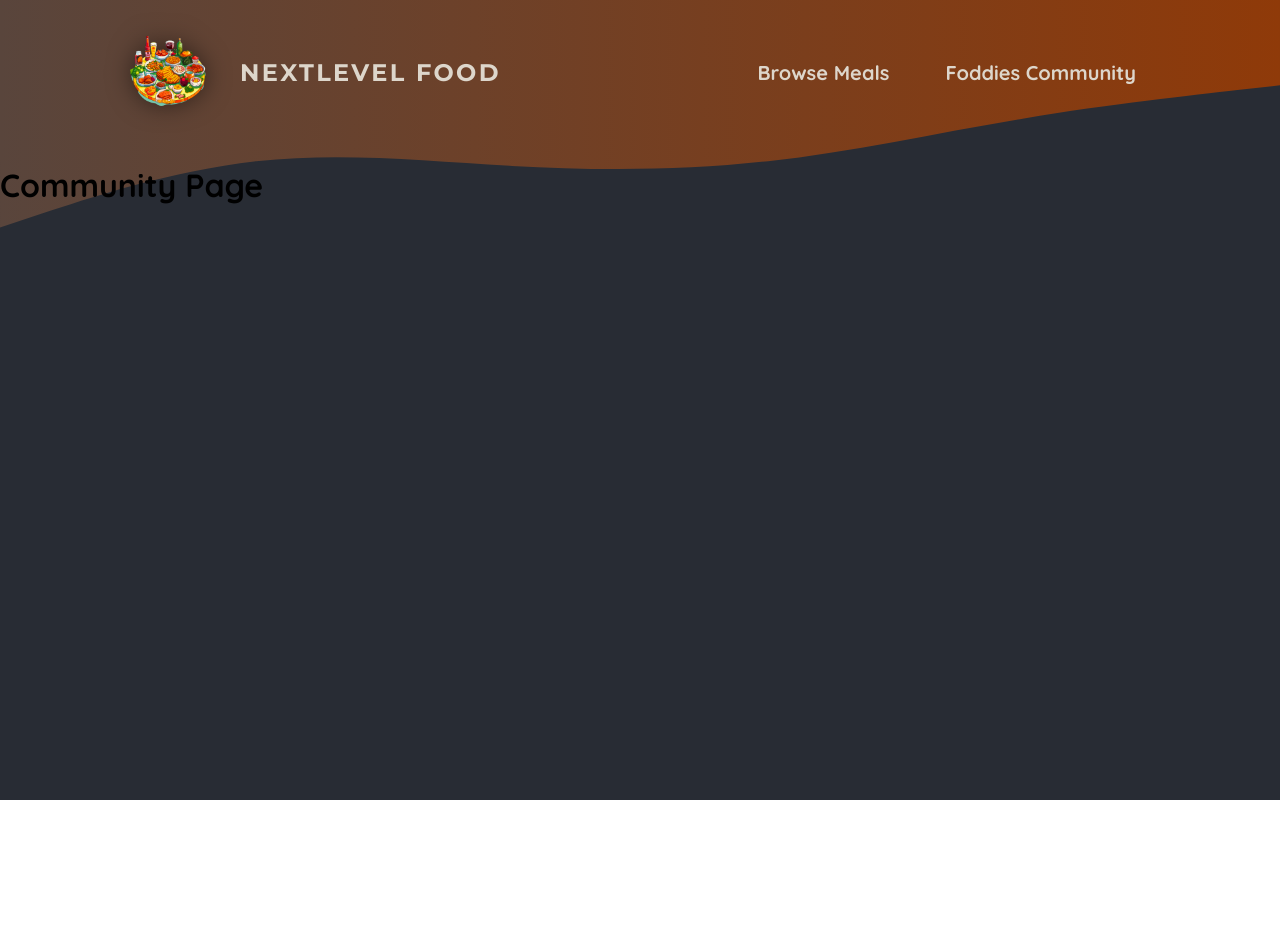
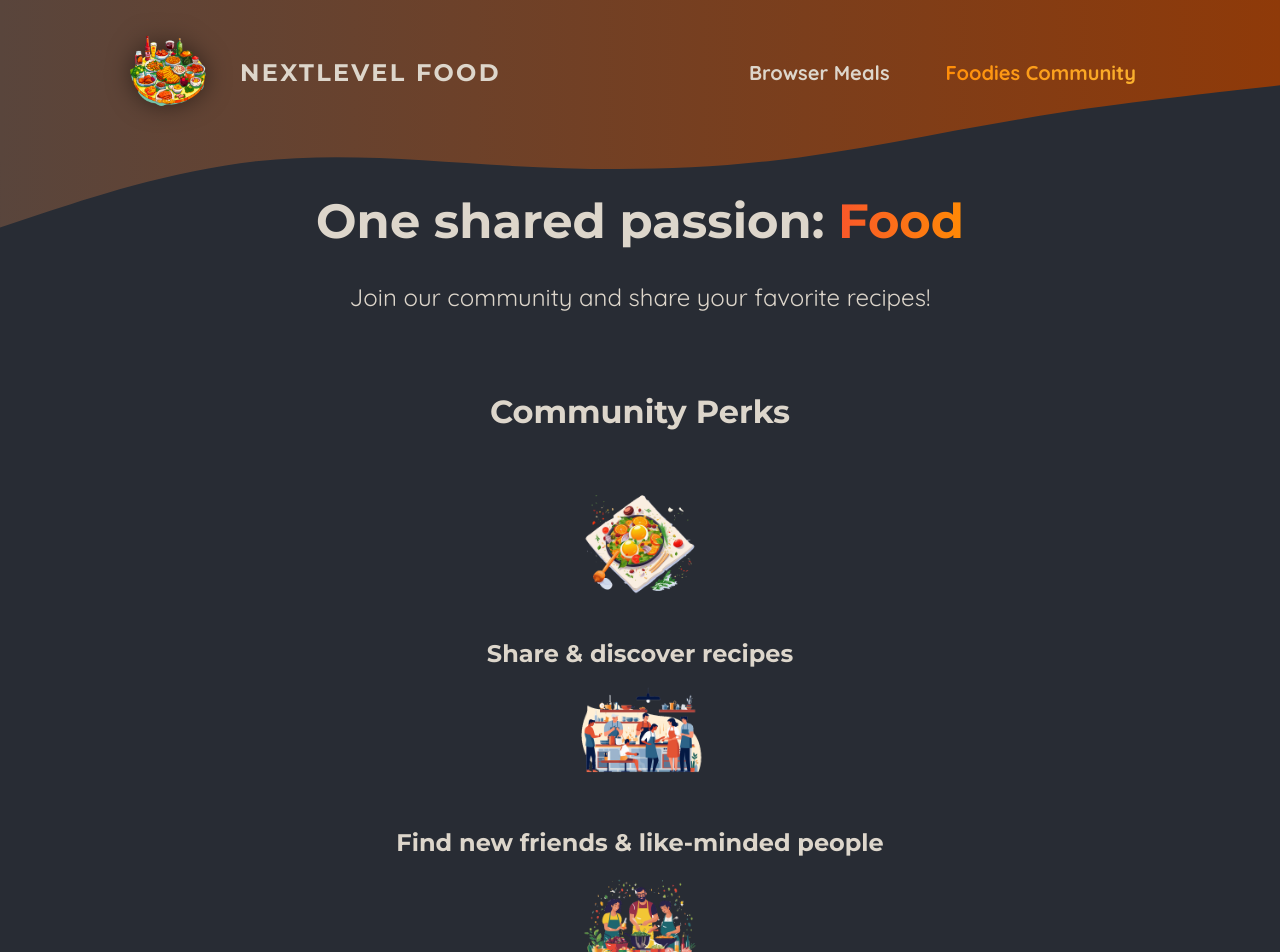
Before and after one commit to Rasyidannas/react-the-complete-guide-courses, a Next.js app in the folder my-code/foodies-app-Nextjs/: page /community in a window 1280 px wide. Shown: the top 952 px of the page. Before the commit the page ends 800 px from the top, so only its background shows below. Built offline with nearby package versions, Linux system fonts and the light colour scheme.

Commit message:
26/447. Using Client Components Efficiently.mp4

```diff
--- a/my-code/foodies-app-Nextjs/app/community/page.js
+++ b/my-code/foodies-app-Nextjs/app/community/page.js
@@ -1,3 +1,40 @@
+import Image from 'next/image';
+
+import mealIcon from '@/assets/icons/meal.png';
+import communityIcon from '@/assets/icons/community.png';
+import eventsIcon from '@/assets/icons/events.png';
+import classes from './page.module.css';
+
 export default function CommunityPage() {
-  return <h1>Community Page</h1>;
+  return (
+    <>
+      <header className={classes.header}>
+        <h1>
+          One shared passion: <span className={classes.highlight}>Food</span>
+        </h1>
+        <p>Join our community and share your favorite recipes!</p>
+      </header>
+      <main className={classes.main}>
+        <h2>Community Perks</h2>
+
+        <ul className={classes.perks}>
+          <li>
+            <Image src={mealIcon} alt="A delicious meal" />
+            <p>Share & discover recipes</p>
+          </li>
+          <li>
+            <Image src={communityIcon} alt="A crowd of people, cooking" />
+            <p>Find new friends & like-minded people</p>
+          </li>
+          <li>
+            <Image
+              src={eventsIcon}
+              alt="A crowd of people at a cooking event"
+            />
+            <p>Participate in exclusive events</p>
+          </li>
+        </ul>
+      </main>
+    </>
+  );
 }
--- /dev/null
+++ b/my-code/foodies-app-Nextjs/app/community/page.module.css
@@ -0,0 +1,61 @@
+.header {
+  gap: 3rem;
+  margin: 3rem auto 5rem auto;
+  width: 90%;
+  max-width: 75rem;
+  color: #ddd6cb;
+  font-size: 1.5rem;
+  text-align: center;
+}
+
+.header h1 {
+  font-family: 'Montserrat', sans-serif;
+}
+
+.highlight {
+  background: linear-gradient(90deg, #f9572a, #ff8a05);
+  background-clip: text;
+  -webkit-background-clip: text;
+  -webkit-text-fill-color: transparent;
+}
+
+.main {
+  width: 90%;
+  max-width: 40rem;
+  margin: 0 auto;
+  text-align: center;
+}
+
+.main h2 {
+  font-family: 'Montserrat', sans-serif;
+  font-size: 2rem;
+  margin-bottom: 3rem;
+  color: #ddd6cb;
+}
+
+.perks {
+  list-style: none;
+  margin: 3rem 0;
+  padding: 0;
+}
+
+.perks li {
+  display: flex;
+  flex-direction: column;
+  align-items: center;
+  gap: 2rem;
+}
+
+.perks img {
+  width: 8rem;
+  height: 8rem;
+  object-fit: contain;
+}
+
+.perks p {
+  font-family: 'Montserrat', sans-serif;
+  font-size: 1.5rem;
+  font-weight: bold;
+  margin: 0;
+  color: #ddd6cb;
+}
--- a/my-code/foodies-app-Nextjs/components/main-header/main-header.js
+++ b/my-code/foodies-app-Nextjs/components/main-header/main-header.js
@@ -1,11 +1,14 @@
+
 import Link from "next/link";
 import Image from 'next/image';
 
 import logoImg from "@/assets/logo.png";
 import classes from "./main-header.module.css";
 import MainHeaderBackground from "./main-header-background.js"
+import NavLink from "./nav-link.js"
 
 export default function MainHeader() {
+
   return (
     <>
       <MainHeaderBackground />
@@ -18,10 +21,10 @@
         <nav className={classes.nav}>
           <ul>
             <li>
-              <Link href="/meals">Browse Meals</Link>
+              <NavLink href="/meals">Browser Meals</NavLink>
             </li>
             <li>
-              <Link href="/community">Foddies Community</Link>
+              <NavLink href="/community">Foodies Community</NavLink>
             </li>
           </ul>
         </nav>
--- a/my-code/foodies-app-Nextjs/components/main-header/main-header.module.css
+++ b/my-code/foodies-app-Nextjs/components/main-header/main-header.module.css
@@ -21,30 +21,6 @@
   font-size: 1.25rem;
 }
 
-.nav a {
-  text-decoration: none;
-  color: #ddd6cb;
-  font-weight: bold;
-  padding: 0.5rem 1rem;
-  border-radius: 0.5rem;
-}
-
-.nav a:hover,
-.nav a:active {
-  background: linear-gradient(90deg, #ff8a05, #f9b331);
-  background-clip: text;
-  -webkit-background-clip: text;
-  -webkit-text-fill-color: transparent;
-  text-shadow: 0 0 18px rgba(248, 190, 42, 0.8);
-}
-
-.active {
-  background: linear-gradient(90deg, #ff8a05, #f9b331);
-  background-clip: text;
-  -webkit-background-clip: text;
-  -webkit-text-fill-color: transparent;
-}
-
 .logo {
   display: flex;
   align-items: center;
--- /dev/null
+++ b/my-code/foodies-app-Nextjs/components/main-header/nav-link.js
@@ -0,0 +1,16 @@
+'use client';
+
+import Link from 'next/link';
+import classes from "./nav-link.module.css";
+import { usePathname } from 'next/navigation';
+
+export default function NavLink({href, children}) {
+  const path = usePathname();
+
+  return (
+    <Link href={href} className={path.startsWith(href) ? `${classes.link} ${classes.active}` : classes.link }
+    >
+      {children}
+    </Link>
+  )
+}
--- /dev/null
+++ b/my-code/foodies-app-Nextjs/components/main-header/nav-link.module.css
@@ -0,0 +1,23 @@
+.link {
+  text-decoration: none;
+  color: #ddd6cb;
+  font-weight: bold;
+  padding: 0.5rem 1rem;
+  border-radius: 0.5rem;
+}
+
+.link:hover,
+.link:active {
+  background: linear-gradient(90deg, #ff8a05, #f9b331);
+  background-clip: text;
+  -webkit-background-clip: text;
+  -webkit-text-fill-color: transparent;
+  text-shadow: 0 0 18px rgba(248, 190, 42, 0.8);
+}
+
+.active {
+  background: linear-gradient(90deg, #ff8a05, #f9b331);
+  background-clip: text;
+  -webkit-background-clip: text;
+  -webkit-text-fill-color: transparent;
+}
```
